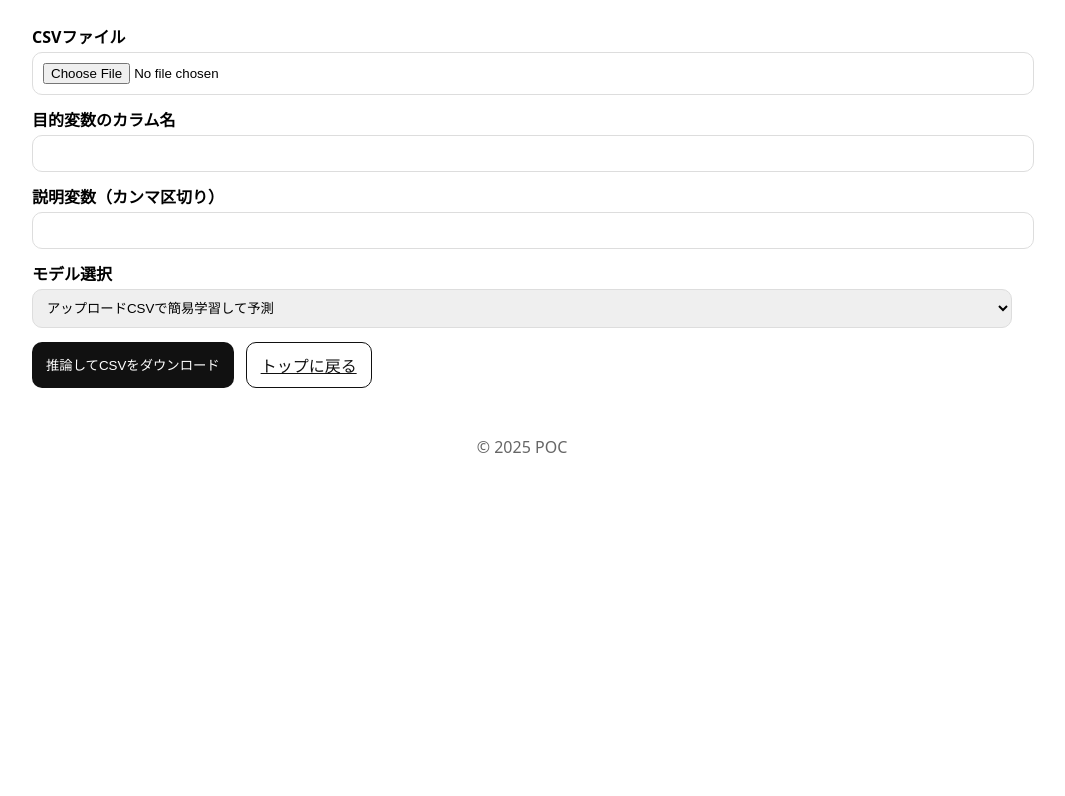
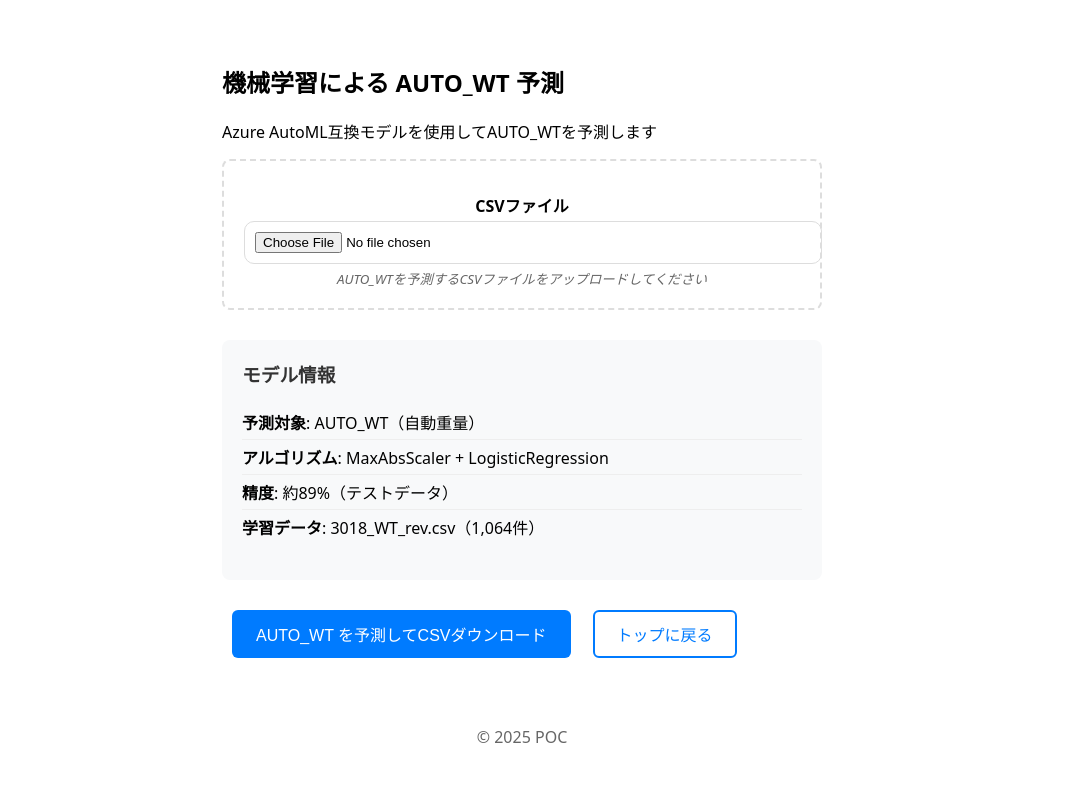
Before and after one commit to kshintani01/008_MBOMMAKE_APP, a Django app: page /ml/ in a window 1280 px wide. Shown: the part 174-970 px from the top of the page, without its empty margins (118-1183 px from the left). Before the commit the page ends 627 px from the top, so only its background shows below. Run offline with Django 5.2, Linux system fonts and the light colour scheme.

Commit message:
make local model

```diff
--- a/myapp/forms.py
+++ b/myapp/forms.py
@@ -16,20 +16,9 @@ class RulePromptForm(forms.Form):
 
 
 class CSVUploadForm(forms.Form):
-    csv_file = forms.FileField(label="CSVファイル")
-    target_col = forms.CharField(label="目的変数のカラム名")
-    feature_cols = forms.CharField(
-    label="説明変数のカンマ区切り（空なら自動選択）",
-    required=False,
-        help_text="例: age,income,area_code"
-    )
-    model_choice = forms.ChoiceField(
-    label="モデル",
-    choices=[
-        ("auto-train", "アップロードCSVで簡易学習して予測"),
-        ("load-joblib", "models/ 配下の学習済みモデルを使用"),
-    ],
-    initial="auto-train",
+    csv_file = forms.FileField(
+        label="CSVファイル",
+        help_text="AUTO_WTを予測するCSVファイルをアップロードしてください"
     )
 
 class RulePromptForm(forms.Form):
--- a/myapp/templates/index.html
+++ b/myapp/templates/index.html
@@ -2,6 +2,6 @@
 {% block content %}
 <div class="card-grid">
 <a class="card" href="/rules/"><h2>① ルールで作る</h2><p>自然言語→Pythonコード生成しCSVに適用</p></a>
-<a class="card" href="/ml/"><h2>② 機械学習で作る</h2><p>特徴量→目的変数を推論してCSV出力</p></a>
+<a class="card" href="/ml/"><h2>② 機械学習で作る</h2><p>Azure AutoMLモデルでAUTO_WTを予測</p></a>
 </div>
 {% endblock %}
--- a/myapp/templates/ml.html
+++ b/myapp/templates/ml.html
@@ -1,24 +1,133 @@
 {% extends 'base.html' %}
 {% block content %}
-<form method="post" enctype="multipart/form-data" class="form">
-  {% csrf_token %}
-  <label>CSVファイル</label>
-  {{ form.csv_file }}
+<div class="ml-container">
+  <h2>機械学習による AUTO_WT 予測</h2>
+  <p>Azure AutoML互換モデルを使用してAUTO_WTを予測します</p>
 
-  <label>目的変数のカラム名</label>
-  {{ form.target_col }}
+  <form method="post" enctype="multipart/form-data" class="form">
+    {% csrf_token %}
 
-  <label>説明変数（カンマ区切り）</label>
-  {{ form.feature_cols }}
+    <div class="upload-section">
+      <label for="{{ form.csv_file.id_for_label }}">{{ form.csv_file.label }}</label>
+      {{ form.csv_file }}
+      {% if form.csv_file.help_text %}
+        <small class="help-text">{{ form.csv_file.help_text }}</small>
+      {% endif %}
+    </div>
 
-  <label>モデル選択</label>
-  {{ form.model_choice }}
+    <div class="model-info">
+      <h3>モデル情報</h3>
+      <ul>
+        <li><strong>予測対象</strong>: AUTO_WT（自動重量）</li>
+        <li><strong>アルゴリズム</strong>: MaxAbsScaler + LogisticRegression</li>
+        <li><strong>精度</strong>: 約89%（テストデータ）</li>
+        <li><strong>学習データ</strong>: 3018_WT_rev.csv（1,064件）</li>
+      </ul>
+    </div>
 
-  <div class="actions">
-    <button class="btn" type="submit">推論してCSVをダウンロード</button>
-    <a href="/" class="btn-outline">トップに戻る</a>
-  </div>
+    <div class="actions">
+      <button class="btn" type="submit">AUTO_WT を予測してCSVダウンロード</button>
+      <a href="/" class="btn-outline">トップに戻る</a>
+    </div>
 
-  {% if error %}<p class="err">{{ error }}</p>{% endif %}
-</form>
+    {% if error %}
+      <div class="error-message">
+        <p class="err">{{ error }}</p>
+      </div>
+    {% endif %}
+  </form>
+</div>
+
+<style>
+.ml-container {
+  max-width: 600px;
+  margin: 0 auto;
+  padding: 20px;
+}
+
+.upload-section {
+  margin-bottom: 30px;
+  padding: 20px;
+  border: 2px dashed #ddd;
+  border-radius: 8px;
+  text-align: center;
+}
+
+.model-info {
+  background-color: #f8f9fa;
+  padding: 20px;
+  border-radius: 8px;
+  margin-bottom: 30px;
+}
+
+.model-info h3 {
+  margin-top: 0;
+  color: #333;
+}
+
+.model-info ul {
+  list-style-type: none;
+  padding: 0;
+}
+
+.model-info li {
+  padding: 5px 0;
+  border-bottom: 1px solid #eee;
+}
+
+.model-info li:last-child {
+  border-bottom: none;
+}
+
+.help-text {
+  display: block;
+  color: #666;
+  font-style: italic;
+  margin-top: 5px;
+}
+
+.error-message {
+  margin-top: 20px;
+  padding: 15px;
+  background-color: #f8d7da;
+  border: 1px solid #f5c6cb;
+  border-radius: 4px;
+}
+
+.actions {
+  text-align: center;
+}
+
+.btn {
+  background-color: #007bff;
+  color: white;
+  padding: 12px 24px;
+  border: none;
+  border-radius: 6px;
+  cursor: pointer;
+  font-size: 16px;
+  margin: 0 10px;
+  text-decoration: none;
+  display: inline-block;
+}
+
+.btn:hover {
+  background-color: #0056b3;
+}
+
+.btn-outline {
+  background-color: transparent;
+  color: #007bff;
+  border: 2px solid #007bff;
+  padding: 10px 22px;
+  border-radius: 6px;
+  text-decoration: none;
+  display: inline-block;
+}
+
+.btn-outline:hover {
+  background-color: #007bff;
+  color: white;
+}
+</style>
 {% endblock %}
--- a/myapp/views.py
+++ b/myapp/views.py
@@ -7,7 +7,7 @@ from django.shortcuts import render
 from .forms import RulePromptForm, CSVUploadForm
 from .services import azure_aoai
 from .services.rule_sandbox import run_on_dataframe, SandboxError
-from .services.ml_engine import train_quick, predict_with_pipeline, save_pipeline, load_pipeline, MODELS_DIR
+from .services.ml_engine import train_quick, predict_with_pipeline, save_pipeline, load_pipeline, load_automl_model, predict_with_automl_model, MODELS_DIR
 from .services.rule_patcher import replace_rules_block, unified_diff, merge_rules_body_dedup
 from .services.rules_repo import load_active_full_or_error, save_active_and_history, extract_rules_body
 from .services.validators import warn_unknown_columns
@@ -145,42 +145,36 @@ def ml(request):
         form = CSVUploadForm(request.POST, request.FILES)
         if form.is_valid():
             csvf = form.cleaned_data["csv_file"]
-            target_col = form.cleaned_data["target_col"]
-            feature_cols_raw = form.cleaned_data.get("feature_cols")
-            feature_cols = [c.strip() for c in feature_cols_raw.split(",") if c.strip()] if feature_cols_raw else None
-            model_choice = form.cleaned_data["model_choice"]
 
             try:
                 df = pd.read_csv(csvf)
-                if target_col not in df.columns:
-                    return render(request, "ml.html", {"form": form, "error": f"目的変数 {target_col} がCSVにありません"})
 
-                if model_choice == "load-joblib":
-                    path = MODELS_DIR / "xgb_std_pipeline.joblib"
-                    if not path.exists():
-                        return render(request, "ml.html", {"form": form, "error": f"{path} が見つかりません。auto-train を選択してください。"})
-                    pipe, _ = load_pipeline(path)
-                else:
-                    # アップロードCSVで簡易学習
-                    tr = train_quick(df.copy(), target_col, feature_cols)
-                    pipe = tr.pipeline
-                    save_pipeline(tr, MODELS_DIR / "xgb_std_pipeline.joblib")
+                # Azure AutoML互換モデルを使用（固定）
+                automl_path = MODELS_DIR / "automl_model.pkl"
+                if not automl_path.exists():
+                    return render(request, "ml.html", {"form": form, "error": f"Azure AutoMLモデル ({automl_path}) が見つかりません。models/automl_model_trainer.pyを実行してモデルを学習してください。"})
 
+                try:
+                    model_data = load_automl_model(automl_path)
+                    pred = predict_with_automl_model(df, model_data)
+                    target_col = model_data['target_column']  # AUTO_WT
 
-                pred = predict_with_pipeline(df, target_col, pipe)
-                out = df.copy()
-                out[f"predicted_{target_col}"] = pred
+                    # 結果をCSVに追加
+                    out = df.copy()
+                    out[f"predicted_{target_col}"] = pred
 
+                    # CSVダウンロード
+                    buf = io.StringIO()
+                    out.to_csv(buf, index=False)
+                    resp = HttpResponse(buf.getvalue(), content_type="text/csv")
+                    resp["Content-Disposition"] = "attachment; filename=automl_prediction_result.csv"
+                    return resp
 
-                buf = io.StringIO()
-                out.to_csv(buf, index=False)
-                resp = HttpResponse(buf.getvalue(), content_type="text/csv")
-                resp["Content-Disposition"] = "attachment; filename=ml_result.csv"
-                return resp
-
+                except Exception as e:
+                    return render(request, "ml.html", {"form": form, "error": f"Azure AutoMLモデルでの予測に失敗: {e}"})
 
             except Exception as e:
-                return render(request, "ml.html", {"form": form, "error": f"エラー: {e}"})
+                return render(request, "ml.html", {"form": form, "error": f"CSVファイルの処理でエラーが発生しました: {e}"})
 
     return render(request, "ml.html", ctx)
 
```
Also changed, not shown: myapp/services/ml_engine.py (+95 -3 lines), 1 other file.
